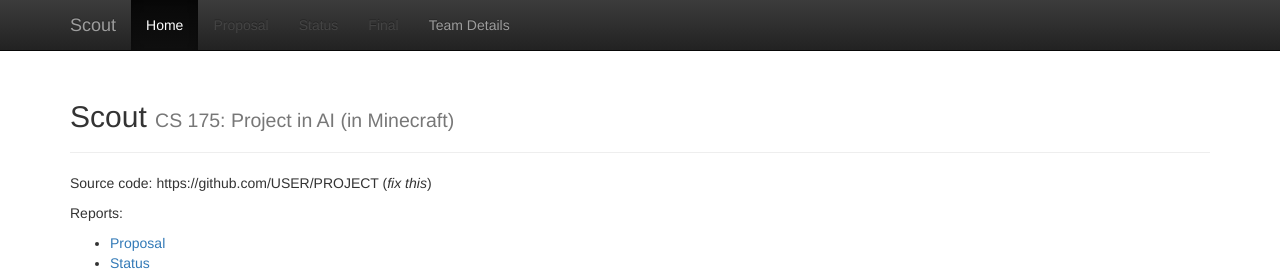
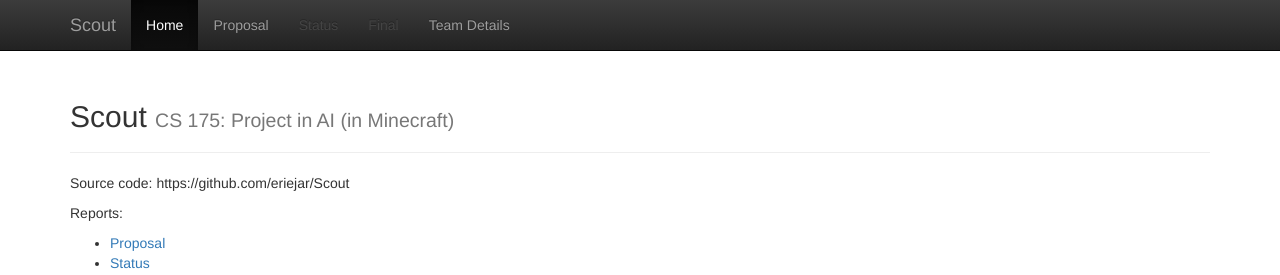
Before and after one commit to Eriejar/Scout, a Jekyll site: the page built from docs/index.md, in a window 1280 px wide. Shown: the top 275 px of the page. Built offline with Jekyll 4.4.1, drawn with Linux system fonts in a browser that asks for light colours; formulas are drawn with MathJax 3.

Commit message:
updated proposal

```diff
--- a/docs/index.md
+++ b/docs/index.md
@@ -3,11 +3,11 @@
 title:  Home
 ---
 
-Source code: https://github.com/USER/PROJECT (_fix this_)
+Source code: https://github.com/eriejar/Scout
 
 Reports:
 
-- [Proposal](proposal.html)
+- [Proposal](proposal.md)
 - [Status](status.html)
 - [Final](final.html)
 
--- a/docs/proposal.html
+++ /dev/null
@@ -1,4 +0,0 @@
-This is a paragraph. Paragraphs are separated
-by a blank line.
-
-This is another paragraph.
```
Also changed, not shown: docs/proposal.md (added, +19 -0 lines).
